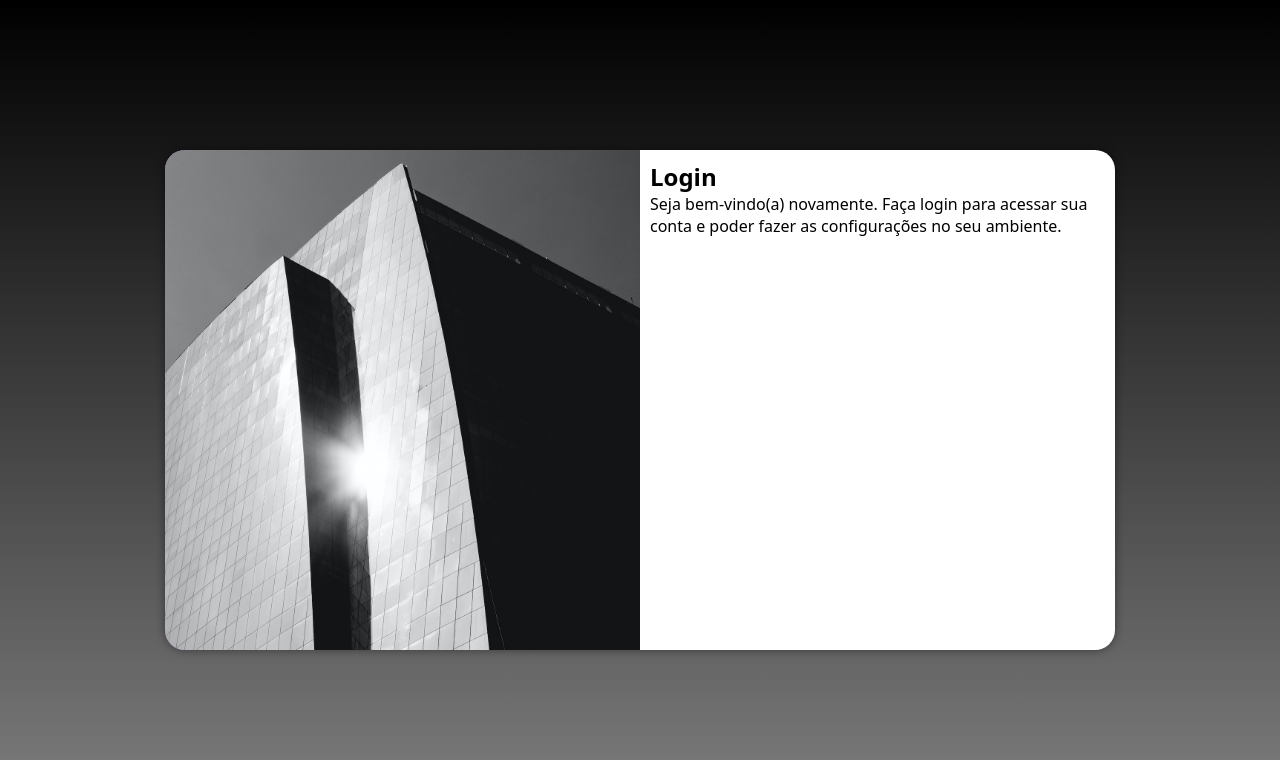
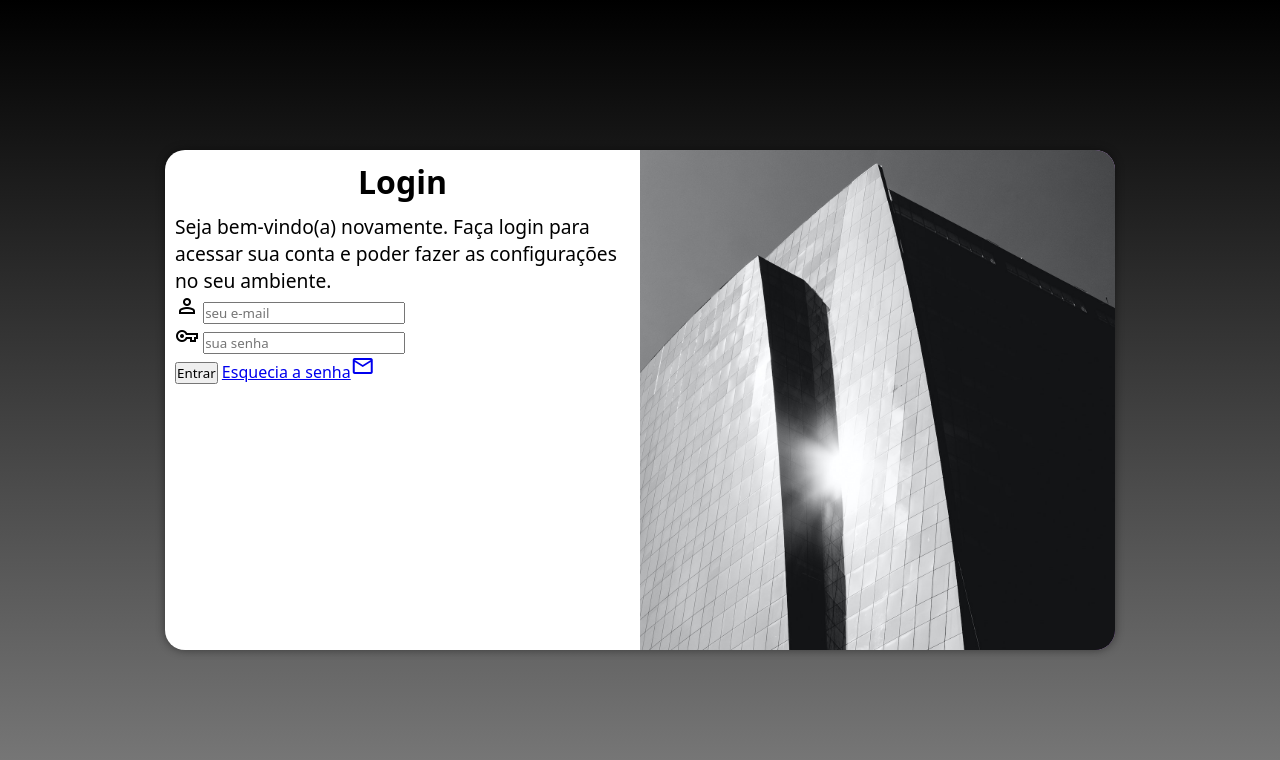
Before and after one commit to sam-ccd/projeto-login, a plain HTML site: page index.html in a window 1280 px wide. Drawn offline with nearby package versions, Linux system fonts and the light colour scheme.

Commit message:
formulário adicionado

```diff
--- a/estilos/media-queries.css
+++ b/estilos/media-queries.css
@@ -21,6 +21,10 @@
         width: 70%;
     }
 
+    div#formulario > p {
+        font-size: 1em;
+    }
+
 
 }
 
@@ -33,14 +37,21 @@
         width: 950px;
     }
     section#login > div#imagem {
-        float: left;
+        float: right;
         width: 50%;
         height: 100%;
     }
 
     section#login > div#formulario {
-        float: right;
+        float: left;
         width: 50%;
     }
 
+    div#formulario > h1 {
+        font-size: 2em;
+    }
+
+    div#formulario > p {
+        font-size: 1.2em;
+    }
 }
--- a/estilos/style.css
+++ b/estilos/style.css
@@ -52,3 +52,12 @@ section#login > div#formulario {
     display: block;
     padding: 10px;
 }
+
+div#formulario > h1 {
+    text-align: center;
+    margin-bottom: 10px;
+}
+
+div#formulario > p {
+    font-size: 0.8em;
+}
--- a/index.html
+++ b/index.html
@@ -6,18 +6,35 @@
     <link rel="shortcut icon" href="cursoemvideo02.ico" tye="img/x-icon">
     <link rel="stylesheet" href="estilos/style.css">
     <link rel="stylesheet" href="estilos/media-queries.css">
+    <link rel="stylesheet" href="https://fonts.googleapis.com/css2?family=Material+Symbols+Outlined:opsz,wght,FILL,GRAD@20..48,100..700,0..1,-50..200" />
     <title>Login</title>
 </head>
 <body>
     <main>
         <section id="login">
             <div id="imagem">
-
             </div>
             <div id="formulario">
                 <h1>Login</h1>
                 <p>Seja bem-vindo(a) novamente. Faça login para acessar sua conta e poder fazer as configurações no seu ambiente.</p>
-                <form action="login.php" method="post"></form>
+                <form action="login.php" method="post" autocomplete="on">
+                    <div class="campo">
+                        <span class="material-symbols-outlined">
+                            person
+                            </span>
+                        <input type="email" name="login" id="ilogin" required placeholder="seu e-mail" autocomplete="email" maxlength="30">
+                        <label for="ilogin"></label>
+                    </div>
+                    <div class="senha">
+                        <span class="material-symbols-outlined">
+                            vpn_key
+                            </span>
+                        <input type="password" name="senha" id="isenha" required placeholder="sua senha" autocomplete="current-password" minlength="8" maxlength="20">
+                        <label for="ilogin"></label>
+                    </div>
+                    <input type="submit" value="Entrar">
+                    <a href="esqueci.html">Esquecia a senha<span class="material-symbols-outlined">mail</span> </a>
+                </form>
             </div>
         </section>
     </main>
```
